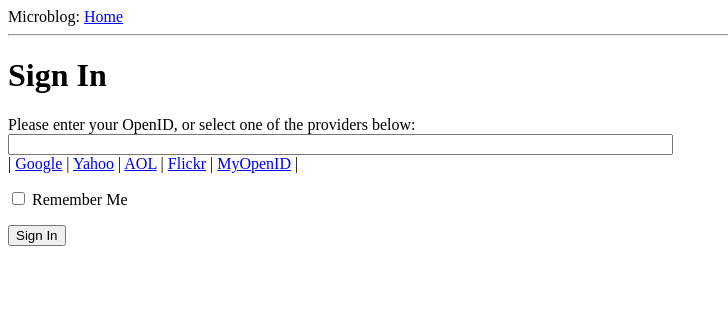
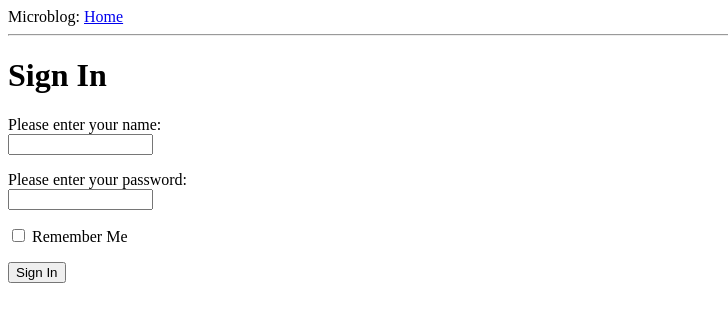
Before and after one commit to qdzzyb2014/flask-weibo, a Flask app: page /login in a window 1280 px wide. Shown: the top 322 px of the page, without its empty margins (0-728 px from the left). Run offline with Flask 2, Linux system fonts and the light colour scheme; parts of the project's set-up code (start-up, migrations or seed data) failed here and were passed over.

Commit message:
改为用户密码登陆

```diff
--- a/app/forms.py
+++ b/app/forms.py
@@ -1,10 +1,16 @@
 from flask.ext.wtf import Form
-from wtforms import TextField, BooleanField, TextAreaField
-from wtforms.validators import Required, Length
+from wtforms import TextField, BooleanField, TextAreaField, PasswordField
+from wtforms.validators import Required, Length, Email
 
 class LoginForm(Form):
-    openid = TextField('openid', validators = [Required()])
+    user_name = TextField('user_name', validators = [Required()])
+    password = PasswordField('password', validators = [Required()])
     remember_me = BooleanField('remember_me', default = False)
+
+class SignUpForm(Form):
+    user_name = TextField('user_name', validators = [Required()])
+    password = PasswordField('password', validators = [Required()])
+    user_email = TextField('user_email', validators = [Email(), Required()])
 
 class EditForm(Form):
     nickname = TextField('nickname', validators = [Required()])
--- a/app/models.py
+++ b/app/models.py
@@ -1,3 +1,4 @@
+# coding=utf-8
 from hashlib import md5
 from app import db
 from app import app
@@ -14,11 +15,14 @@ followers = db.Table('followers',
 class User(db.Model):
     id = db.Column(db.Integer, primary_key = True)
     nickname = db.Column(db.String(64), unique = True)
+    password = db.Column(db.String(128))
     email = db.Column(db.String(120), index = True, unique = True)
     role = db.Column(db.SmallInteger, default = ROLE_USER)
     posts = db.relationship('Post', backref = 'author', lazy = 'dynamic')
+
     about_me = db.Column(db.String(140))
     last_seen = db.Column(db.DateTime)
+
     followed = db.relationship('User',
         secondary = followers,
         primaryjoin = (followers.c.follower_id == id),
@@ -67,6 +71,7 @@ class User(db.Model):
         return self.followed.filter(followers.c.followed_id == user.id).count() > 0
 
     def followed_posts(self):
+        #连接 过滤 排序
         return Post.query.join(followers, (followers.c.followed_id == Post.user_id)).filter(followers.c.follower_id == self.id).order_by(Post.timestamp.desc())
 
     def __repr__(self):
--- a/app/templates/login.html
+++ b/app/templates/login.html
@@ -2,32 +2,22 @@
 {% extends "base.html" %}
 
 {% block content %}
-<script type="text/javascript">
-function set_openid(openid, pr)
-{
-    u = openid.search('<username>');
-    if (u != -1) {
-        // openid requires username
-        user = prompt('Enter your ' + pr + ' username:');
-        openid = openid.substr(0, u) + user;
-    }
-    form = document.forms['login'];
-    form.elements['openid'].value = openid;
-}
-</script>
 <h1>Sign In</h1>
 <form action="" method="post" name="login">
     {{form.hidden_tag()}}
     <p>
-        Please enter your OpenID, or select one of the providers below:<br>
-        {{form.openid(size=80)}}
-        {% for error in form.errors.openid %}
+        Please enter your name:<br>
+        {{form.user_name(size=15)}}
+        {% for error in form.errors.user_name%}
         <span style="color: red;">[{{error}}]</span>
         {% endfor %}<br>
-        |{% for pr in providers %}
-        <a href="javascript:set_openid('{{pr.url}}', '{{pr.name}}');">{{pr.name}}</a> |
+    </p>
+    <p>
+        Please enter your password:<br>
+        {{form.password(size=15)}}
+        {% for error in form.errors.password %}
+        <span style="color: red;">[{{error}}]</span>
         {% endfor %}
-    </p>
     <p>{{form.remember_me}} Remember Me</p>
     <p><input type="submit" value="Sign In"></p>
 </form>
--- a/app/views.py
+++ b/app/views.py
@@ -1,7 +1,7 @@
 from flask import render_template, flash, redirect, session, url_for, request, g
 from flask.ext.login import login_user, logout_user, current_user, login_required
-from app import app, db, lm, oid
-from forms import LoginForm, EditForm, PostForm, SearchForm
+from app import app, db, lm,oid
+from forms import LoginForm, EditForm, PostForm, SearchForm, SignUpForm
 from models import User, ROLE_USER, ROLE_ADMIN, Post
 from datetime import datetime
 from emails import follower_notification
@@ -48,18 +48,35 @@ def index(page = 1):
         posts = posts)
 
 @app.route('/login', methods = ['GET', 'POST'])
-@oid.loginhandler
 def login():
     if g.user is not None and g.user.is_authenticated():
         return redirect(url_for('index'))
     form = LoginForm()
     if form.validate_on_submit():
-        session['remember_me'] = form.remember_me.data
-        return oid.try_login(form.openid.data, ask_for = ['nickname', 'email'])
-    return render_template('login.html',
-        title = 'Sign In',
-        form = form,
-        providers = app.config['OPENID_PROVIDERS'])
+        user = User.login_check(request.form.get('user_name'),
+                                request.form.get('password'))
+        if user:
+            login_user()
+            user.last_seen = datetime.utcnow()
+            try:
+                db.session.add(user)
+                db.session.commit()
+            except:
+                flash('The Database error!')
+                return redirect('/login')
+
+            flash('Your name:' + request.form.get('user_name'))
+            flash('remember_me?' + str(request.form.get('remember_me')))
+            return redirect(url_for('users', user_id = current_user.id))
+        else:
+            flash('Login faild, Invalid name or password!')
+            return redirect('/login')
+
+    return render_template(
+        'login.html',
+        title = 'Sign in',
+        form = form
+        )
 
 @oid.after_login
 def after_login(resp):
```
